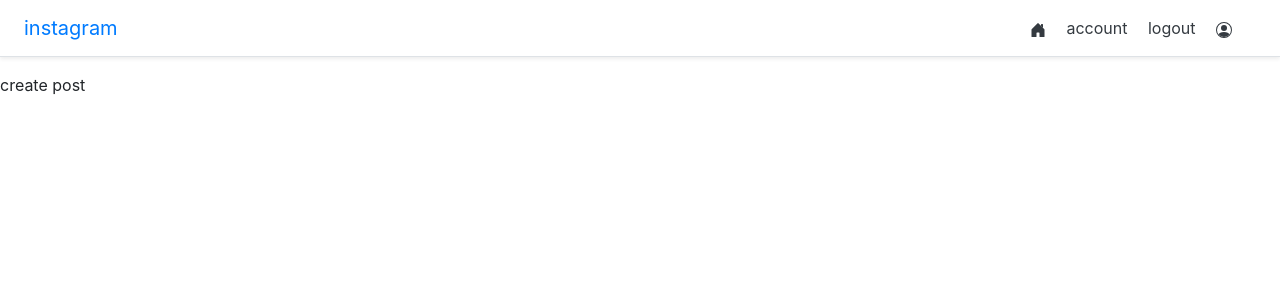
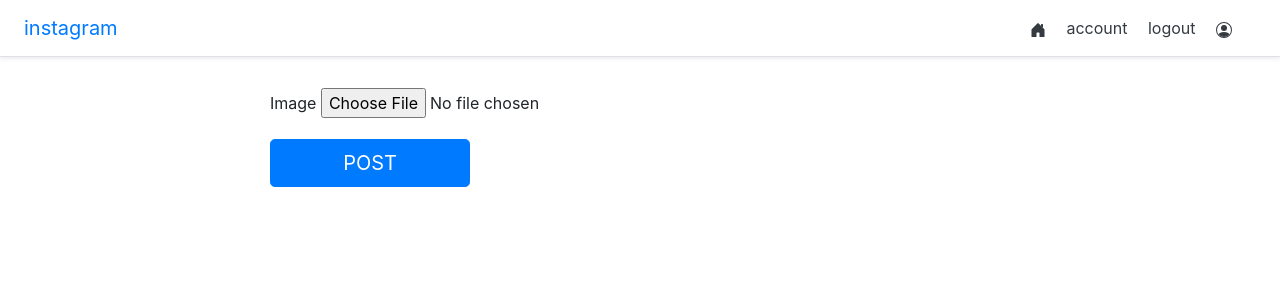
Before and after one commit to kamula/instagram-clone, a Django app: page /posts/create in a window 1280 px wide. Shown: the top 300 px of the page. Run offline with Django 3.2, Linux system fonts and the light colour scheme; the visitor is signed in with stand-in values (Sample User, id 1).

Commit message:
posts & authentication

```diff
--- a/instagram/accounts/urls.py
+++ b/instagram/accounts/urls.py
@@ -1,8 +1,9 @@
 from django.urls import path
-from .views import registration_view,login_view, logout_view,account_view
+from .views import registration_view,login_view, logout_view,account_view,must_authenticate_view
 urlpatterns = [
     path('login',login_view,name='login'),
     path('register',registration_view,name='register'),
     path('logout',logout_view,name="logout"),
-    path('account',account_view,name="account")
+    path('account',account_view,name="account"),
+    path('must_authenticate',must_authenticate_view,name="must_authenticate")
 ]
--- a/instagram/accounts/views.py
+++ b/instagram/accounts/views.py
@@ -67,3 +67,6 @@ def account_view(request):
             )
     context['account_form'] = form
     return render(request,'account/account.html',context)
+
+def must_authenticate_view(request):
+    return render(request,'account/must_authenticate.html',{})
--- /dev/null
+++ b/instagram/posts/forms.py
@@ -0,0 +1,7 @@
+from django import forms
+from .models import userPost
+
+class createPostForm(forms.ModelForm):
+    class Meta:
+        model = userPost
+        fields = ['image']
--- a/instagram/posts/models.py
+++ b/instagram/posts/models.py
@@ -20,7 +20,7 @@ class userPost(models.Model):
     author          = models.ForeignKey(settings.AUTH_USER_MODEL,on_delete=models.CASCADE)
     slug            = models.SlugField(blank=True,unique=True)
     # def __str__(self):
-    #     return self.description
+    #     return self.author
 
 # delete image if post is deleted
 @receiver(post_delete,sender = userPost)
--- a/instagram/posts/templates/post/createPost.html
+++ b/instagram/posts/templates/post/createPost.html
@@ -1,6 +1,41 @@
 {% extends 'base.html' %}
 
+
 {% block content %}
-<!--create new post-->
-create post
+
+<style type="text/css">
+  .create-form {
+	    width: 100%;
+	    max-width: 100%;
+	    padding: 15px;
+	    margin: auto;
+  	}
+
+  	.submit-button{
+  		max-width: 200px;
+  	}
+</style>
+
+<div class="container">
+	<div class="row">
+		<div class="col-lg-7 offset-lg-1">
+			<form class="create-form" method="post" enctype="multipart/form-data">{% csrf_token %}
+
+
+				<!-- Image -->
+				<div class="form-group">
+					<label for="id_image">Image</label>
+					<input  type="file" name="image" id="id_image" accept="image/*" required>
+				</div>
+
+				<!-- Submit btn -->
+				<button class="submit-button btn btn-lg btn-primary btn-block" type="submit">POST</button>
+			</form>
+		</div>
+	</div>
+</div>
+
+
+
+
 {% endblock content %}
--- a/instagram/posts/views.py
+++ b/instagram/posts/views.py
@@ -1,8 +1,24 @@
-from django.shortcuts import render
+from django.shortcuts import render,redirect
+from .forms import createPostForm
+from accounts.models import useraccount
 
 # Create your views here.
 def homescreen_view(request):
     return render(request,"post/home.html")
 
 def create_post_view(request):
-    return render(request,"post/createPost.html")
+    context = {}
+    user = request.user
+    if not user.is_authenticated:
+        return redirect('must_authenticate')
+
+    form = createPostForm(request.POST or None,request.FILES or None)
+    if form.is_valid():
+        obj = form.save(commit=False)
+        # author = useraccount.objects.filter(email=request.user.email).first()
+        author = useraccount.objects.filter(email=request.user.email).first()
+        obj.author = author
+        # obj.save()
+        form = createPostForm()
+    context['form'] = form
+    return render(request,"post/createPost.html",context)
```
Also changed, not shown: instagram/accounts/templates/account/must_authenticate.html (added, +12 -0 lines).
